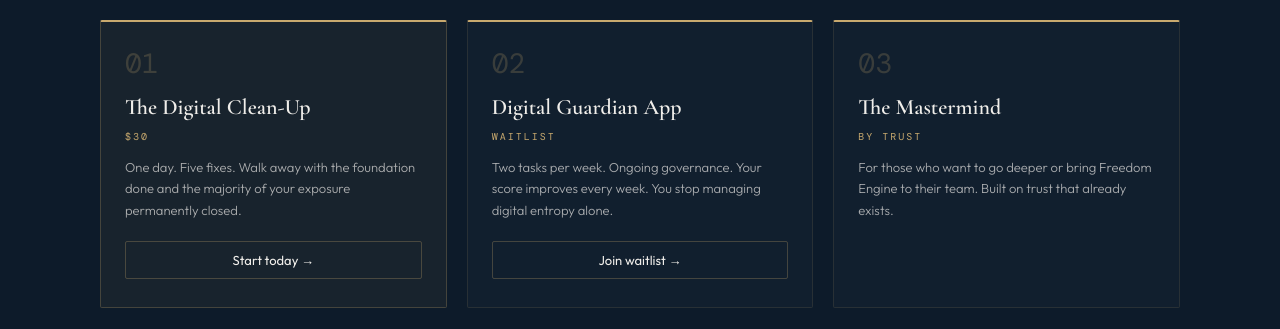
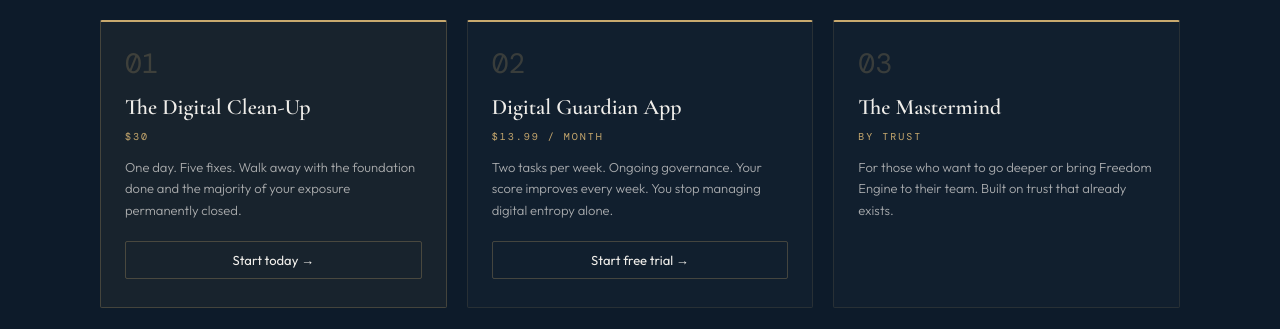
Before and after one commit to zanderschwaiger-hub/freedom-engine, a React (Vite) app: page / in a window 1280 px wide. Shown: the part 5720-6049 px from the top of the page. Built offline with nearby package versions, Linux system fonts and the light colour scheme; a web font is replaced by a local one.

Commit message:
Change price and CTA for Digital Guardian App
Updated pricing and call-to-action for the Digital Guardian App.

```diff
--- a/src/components/FunnelPath.jsx
+++ b/src/components/FunnelPath.jsx
@@ -12,9 +12,9 @@ const STEPS = [
   {
     num: '02',
     title: 'Digital Guardian App',
-    price: 'Waitlist',
+    price: '$13.99 / month',
     body: 'Two tasks per week. Ongoing governance. Your score improves every week. You stop managing digital entropy alone.',
-    cta: 'Join waitlist'
+    cta: 'Start free trial'
   },
   {
     num: '03',
@@ -89,7 +89,13 @@ export default function FunnelPath({ onGetCourse }) {
             {s.cta && (
               <button
                 className="btn-ghost"
-                onClick={s.num === '01' ? onGetCourse : () => document.getElementById('waitlist')?.scrollIntoView({ behavior: 'smooth' })}
+                onClick={
+                  s.num === '01'
+                    ? onGetCourse
+                    : s.num === '02'
+                    ? () => window.open('https://buy.stripe.com/6oU3cx0JdeM8aAz0DFb7y03', '_blank')
+                    : undefined
+                }
                 style={{ fontSize: '13px', padding: '10px 20px', marginTop: '8px' }}>
                 {s.cta} →
               </button>
```
